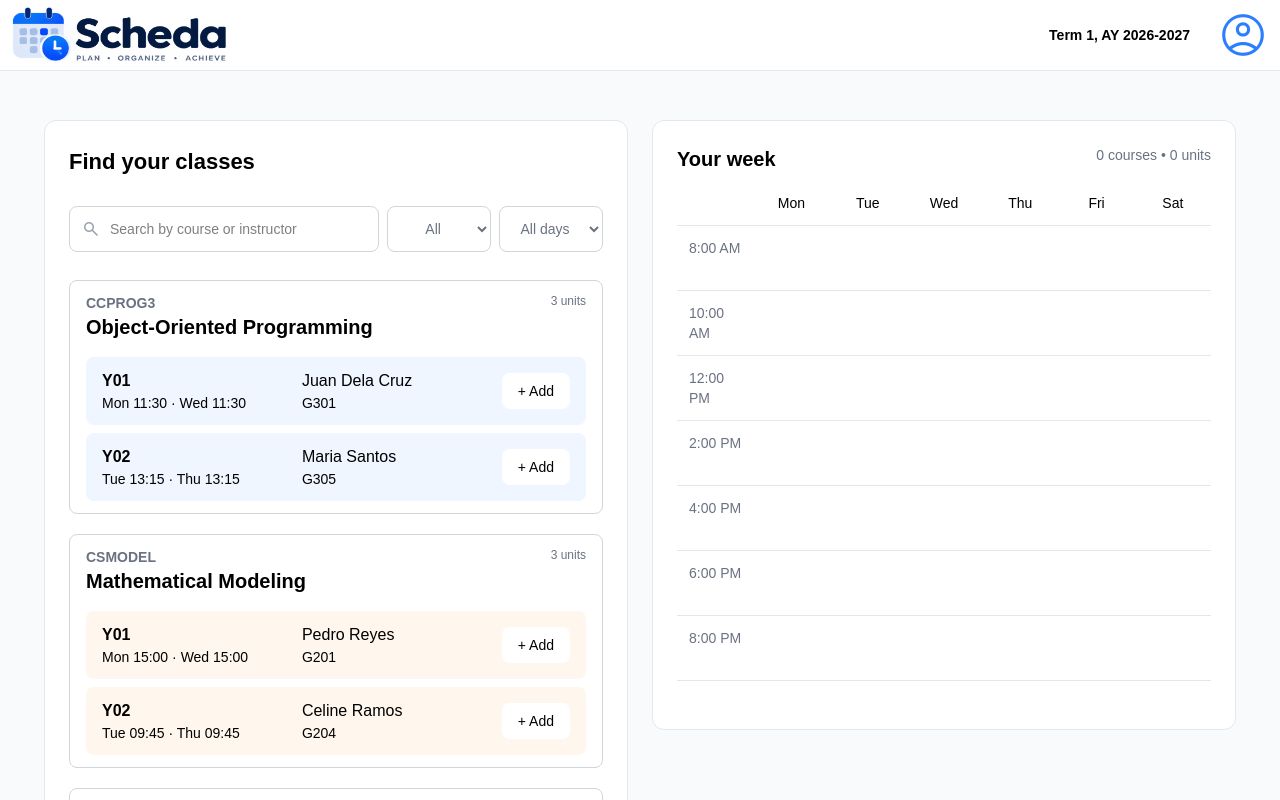
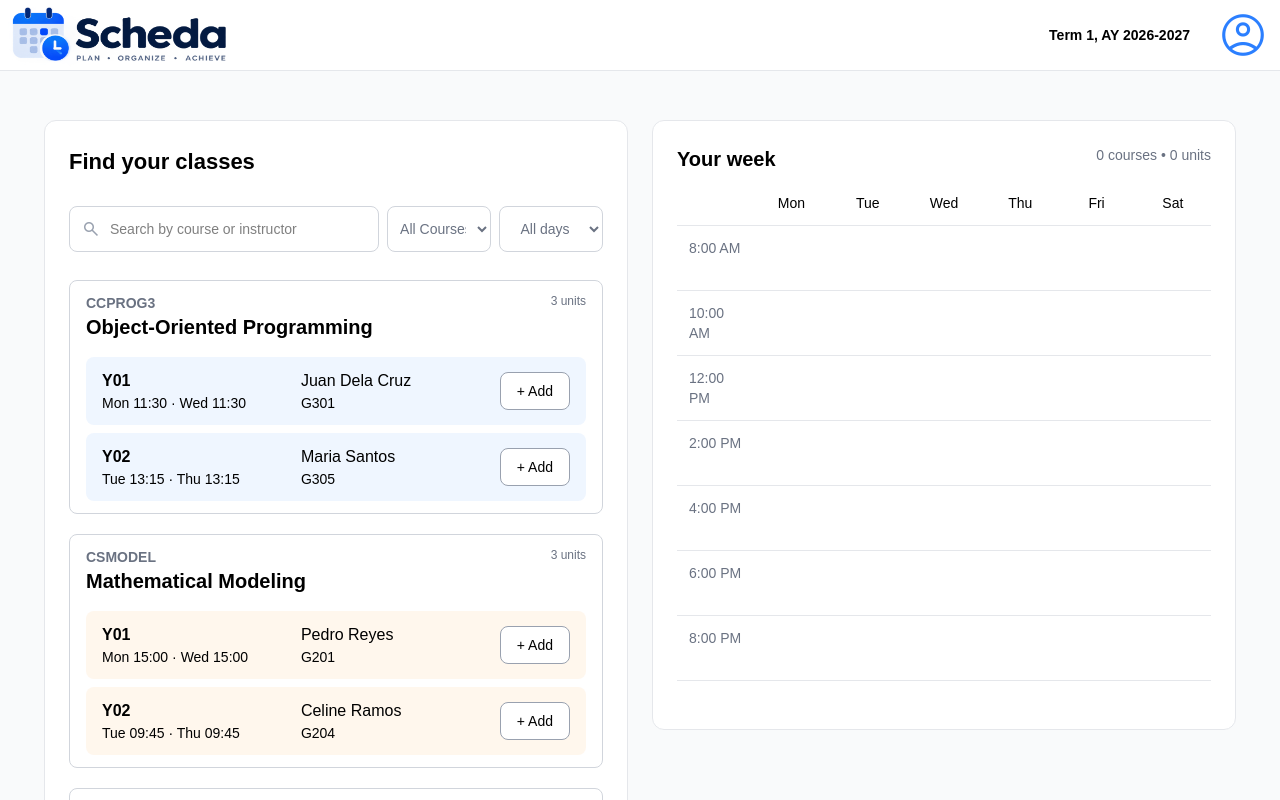
Before and after one commit to wMarc11/Scheda, a React (Vite) app: page / in a window 1280 px wide. Shown: the top 800 px of the page. Built offline with nearby package versions, Linux system fonts and the light colour scheme.

Commit message:
style: refine course filters, section buttons, and timetable layout

```diff
--- a/src/components/courses/CourseSearchBar.jsx
+++ b/src/components/courses/CourseSearchBar.jsx
@@ -46,7 +46,7 @@
                     onChange={handleFilterChange}
                     className="w-[25%] md:w-[20%] rounded-lg border border-gray-300 px-2 py-3 text-[11px] md:text-sm outline-none text-gray-500 focus:border-blue-500 text-center"
                 >
-                    <option value="All">All</option>
+                    <option value="All">All Courses</option>
                     <option value="added">Added</option>
                     <option value="not-added">Not Added</option>
                 </select>
--- a/src/components/courses/SectionRow.jsx
+++ b/src/components/courses/SectionRow.jsx
@@ -112,7 +112,7 @@ const SectionRow = ({ section, courseId, units, courseColor }) => {
             }}
                 onMouseEnter={() => setIsHovering(true)}
                 onMouseLeave={() => setIsHovering(false)}
-                className={`px-2 py-1 md:px-4 md:py-2 rounded-lg hover:cursor-pointer ease-in-out transition-all ${color.hover} ${isAdded ? `${color.added} text-white font-bold`: `bg-white hover:text-white`} hover:text-white hover:font-bold hover:shadow-2xl`}
+                className={`px-2 py-1 md:px-4 md:py-2 rounded-lg border-1 border-gray-400 hover:cursor-pointer ease-in-out transition-all ${color.hover} ${isAdded ? `${color.added} text-white font-bold`: `bg-white hover:text-white`} hover:text-white hover:font-bold hover:shadow-2xl`}
             >
                 {isAdded && isHovering ? "✕ Remove" :isAdded ? "✓ Added" : "+ Add"}
             </button>
--- a/src/components/schedule/TimetableEvent.jsx
+++ b/src/components/schedule/TimetableEvent.jsx
@@ -8,7 +8,7 @@ const TimetableEvent = ({ section, schedule, courseColor }) => {
     const duration = endMinutes - startMinutes;
 
     const timeTableStart = 8 * 60;
-    const pixelsPerHour = 32.5;
+    const pixelsPerHour = 32.5; {/*32.5 because every 2 hours is 65px of height*/}
 
     const top = ((startMinutes - timeTableStart) / 60) * pixelsPerHour;
     const height = (duration / 60) * pixelsPerHour;
```
